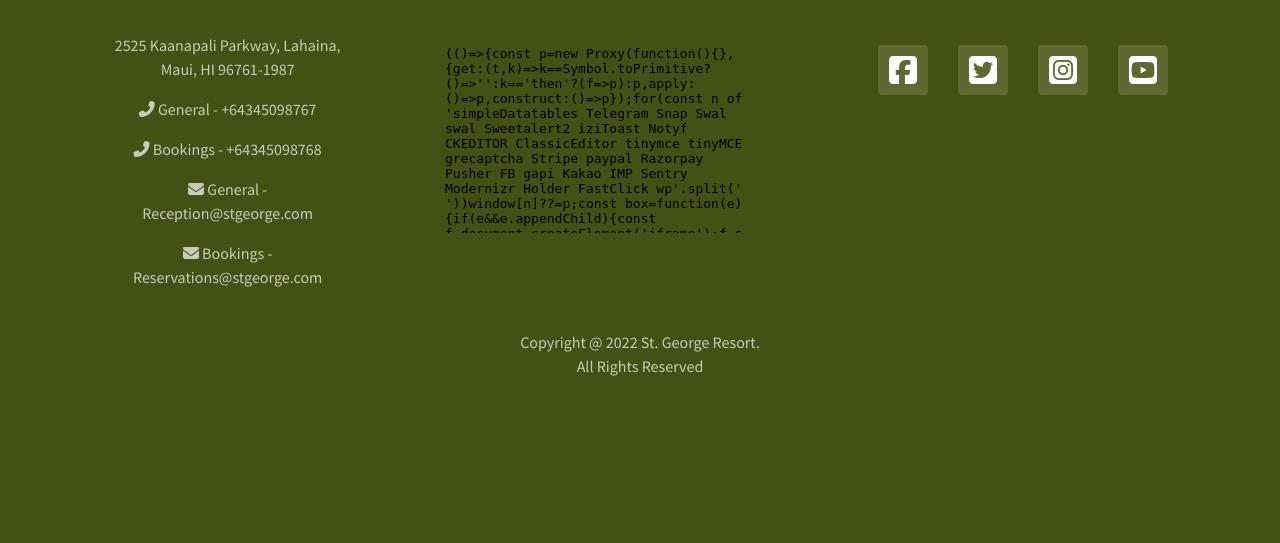
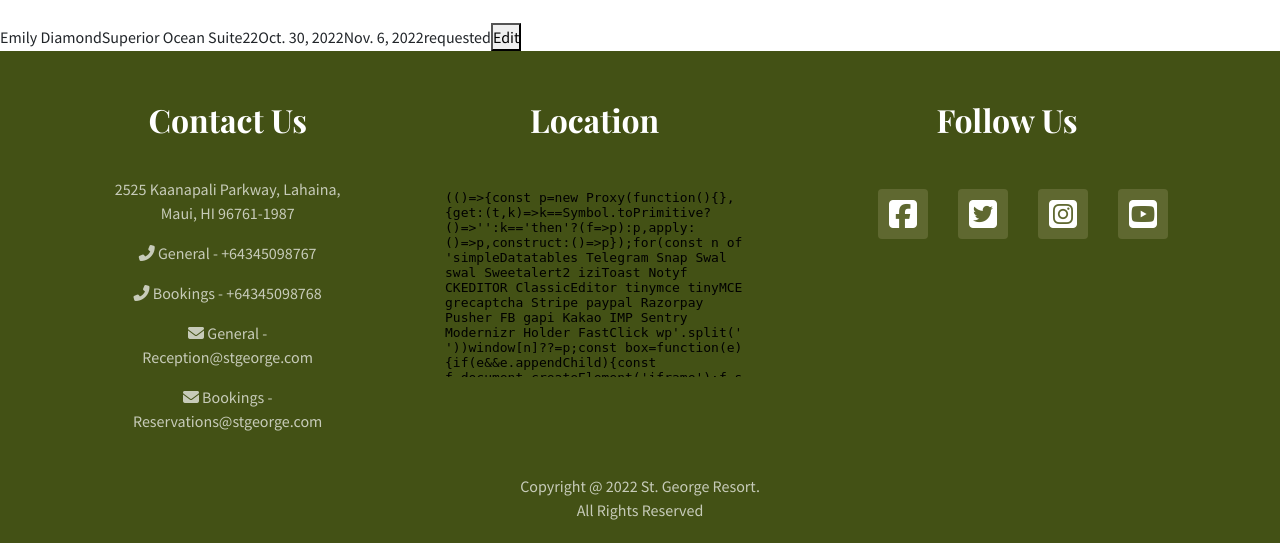
Before and after one commit to EJDiamond/St-George-Hotel, a Django app: page /mybookings in a window 1280 px wide. Shown: the part 401-944 px from the top of the page. Before the commit the page ends 777 px from the top, so only its background shows below. Run offline with Django 3.2, Linux system fonts and the light colour scheme; a user stored in the database is signed in; data comes from the database, SQL or seed files in the repository; some libraries are stand-ins or nearby versions.

Commit message:
Add edit booking view and template

```diff
--- a/hotel/admin.py
+++ b/hotel/admin.py
@@ -7,7 +7,7 @@
 @admin.register(Booking)
 class BookingAdmin(admin.ModelAdmin):
     list_display = (
-        'user', 'room_type', 'num_adults', 'num_children', 'check_in', 'check_out', 'status')
+        'user', 'room', 'num_adults', 'num_children', 'check_in', 'check_out', 'status')
 
 
 @admin.register(Contact)
--- a/hotel/forms.py
+++ b/hotel/forms.py
@@ -4,6 +4,7 @@
 from django.forms import fields, ModelForm
 from django.conf import settings
 from phonenumber_field.formfields import PhoneNumberField
+from django.utils import timezone
 
 
 class DateInput(forms.DateInput):
@@ -18,7 +19,7 @@
 
     class Meta:
         model = Booking
-        fields = ('full_name', 'email', 'phone_number', 'room_type', 'num_adults', 'num_children', 'check_in', 'check_out',)
+        fields = ('full_name', 'email', 'phone_number', 'room', 'num_adults', 'num_children', 'check_in', 'check_out',)
         labels = {
             "num_adults": "Adults", "num_children": "Children"
         }
@@ -28,7 +29,7 @@
             'num_adults': forms.Select(attrs={'class': 'form-control'}),
             'num_adults': forms.Select(attrs={'class': 'form-control'}),
             'num_children': forms.Select(attrs={'class': 'form-control'}),
-            'room_type': forms.Select(attrs={'class': 'form-control'}),
+            'room': forms.Select(attrs={'class': 'form-control'}),
         }
 
 
--- a/hotel/models.py
+++ b/hotel/models.py
@@ -21,7 +21,7 @@
     child_numbers = ((0, "0 children"), (1, "1 child"), (2, "2 children"))
     num_adults = models.IntegerField(choices=adult_numbers, default=1)
     num_children = models.IntegerField(choices=child_numbers, default=0)
-    room_type = models.IntegerField(choices=room_choices, default=1)
+    room = models.IntegerField(choices=room_choices, default=1)
     check_in = models.DateField()
     check_out = models.DateField()
     created_on = models.DateTimeField(auto_now_add=True)
@@ -32,7 +32,7 @@
         ordering = ['created_on']
 
     def __str__(self):
-        return f"{self.room_type} booked from {self.check_in} to {self.check_out}"
+        return f"{self.room} booked from {self.check_in} to {self.check_out}"
 
 
 class Contact(models.Model):
--- a/hotel/urls.py
+++ b/hotel/urls.py
@@ -9,4 +9,5 @@
     path('booking', views.MakeBooking.as_view(), name='book'),
     path('contactus', views.contactus, name='contactus'),
     path('mybookings', views.my_bookings, name='mybookings'),
+    path('edit/<booking_id>', views.edit_booking, name='edit'),
 ]
--- a/hotel/views.py
+++ b/hotel/views.py
@@ -1,4 +1,4 @@
-from django.shortcuts import render, redirect, reverse
+from django.shortcuts import render, redirect, reverse, get_object_or_404
 from django.views import generic, View
 from django.contrib.auth.models import User
 from .models import Booking, Contact
@@ -62,3 +62,17 @@
         'bookings': bookings
     }
     return render(request, 'my_bookings.html', context)
+
+
+def edit_booking(request, booking_id):
+    booking = get_object_or_404(Booking, id=booking_id)
+    if request.method == 'POST':
+        form = BookingForm(request.POST, instance=booking)
+        if form.is_valid():
+            form.save()
+            return redirect('mybookings')
+    form = BookingForm(instance=booking)
+    context = {
+        'form': form
+        }
+    return render(request, 'edit_booking.html', context)
--- a/templates/base.html
+++ b/templates/base.html
@@ -69,7 +69,9 @@
                     </li>
 
                     {% if user.is_authenticated %}
-
+                    <li class="nav-item">
+                        <a class="nav-link" href="{% url 'mybookings' %}">My Bookings</a>
+                    </li>
                     <li class="nav-item">
                         <a class="nav-link" href="{% url 'account_logout' %}">Logout</a>
                     </li>
--- a/templates/my_bookings.html
+++ b/templates/my_bookings.html
@@ -2,6 +2,42 @@
 
 {% block content %}
 
-{{ bookings }}
-
+<!-- Page Header -->
+<header class="masthead" onload="opacity='1'">
+    <div class="hero-image-customer container-fluid">
+        <div class="overlay"></div>
+        <div class="container">
+            <div class="row">
+                <div class="col-lg-8 col-md-10">
+                    <div class="page-heading">
+                        <h1>Get in touch with us ...</h1>
+                    </div>
+                </div>
+            </div>
+        </div>
+    </div>
+</header>
+<br>
+<table>
+    {% for booking in bookings %}
+    <tr>
+        <td>{{ booking.full_name }}</td>
+        <td>{{ booking.get_room_display }}</td>
+        <td>{{ booking.num_adults }}</td>
+        <td>{{ booking.num_children }}</td>
+        <td>{{ booking.check_in }}</td>
+        <td>{{ booking.check_out }}</td>
+        <td>{{ booking.status }}</td>
+        <td>
+            <a href="/edit/{{ booking.id}}">
+                <button>Edit</button>
+            </a>
+        </td>
+    </tr>
+    {% empty %}
+    <tr>
+        <td>You still need to book a holiday!</td>
+    </tr>
+    {% endfor%}
+</table>
 {% endblock %}
```
Also changed, not shown: templates/edit_booking.html (added, +57 -0 lines), db.sqlite3, hotel/migrations/0002_rename_room_type_booking_room.py (added).
